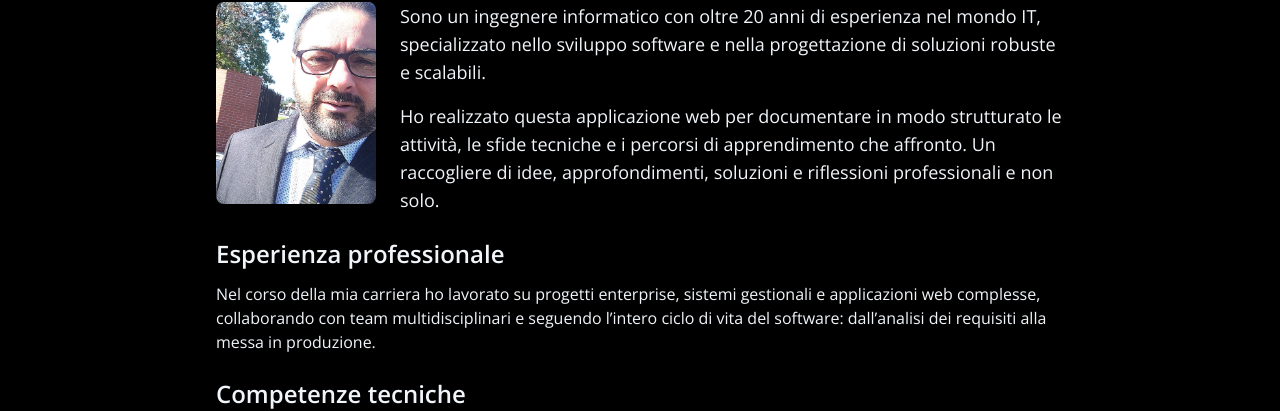
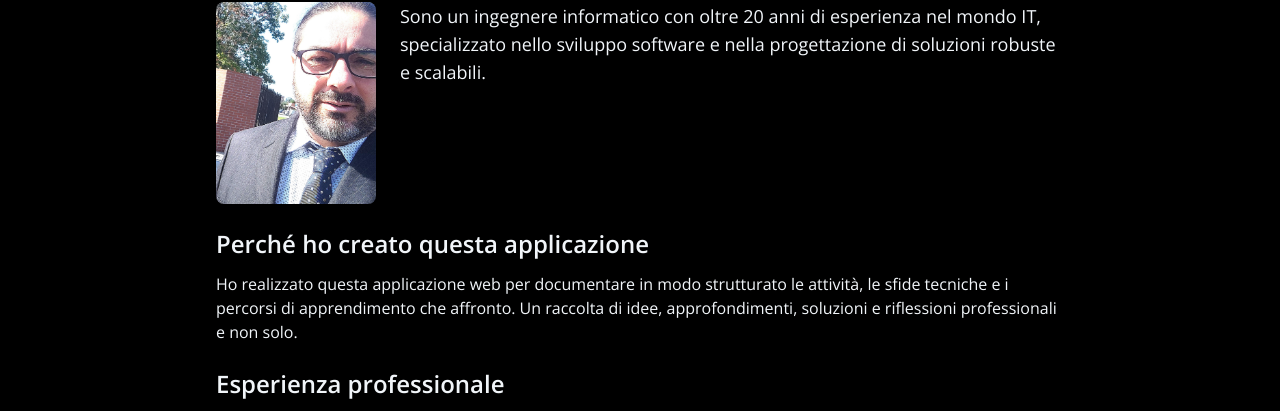
Before and after one commit to francy328/franz-web-project, a Vue app: page /#/ in a window 1280 px wide. Shown: the part 166-577 px from the top of the page. Built offline with nearby package versions, Linux system fonts and the light colour scheme; no server answers; what aws-amplify would draw is missing.

Commit message:
piccole modifiche

```diff
--- a/src/views/HomeView.vue
+++ b/src/views/HomeView.vue
@@ -23,13 +23,17 @@
             e scalabili.
           </p>
 
-          <p class="text-lg">
-            Ho realizzato questa applicazione web per documentare in modo strutturato le attività,
-            le sfide tecniche e i percorsi di apprendimento che affronto.
-            Un raccogliere di idee, approfondimenti, soluzioni e riflessioni professionali e non solo.
-          </p>
         </div>
       </div>
+
+      <h2 class="text-2xl font-semibold mt-6 mb-3">Perché ho creato questa applicazione</h2>
+      <p class="mb-3">
+       Ho realizzato questa applicazione web per documentare in modo strutturato le attività,
+       le sfide tecniche e i percorsi di apprendimento che affronto.
+       Un raccolta di idee, approfondimenti, soluzioni e riflessioni professionali e non solo.
+      </p>
+
+
 
       <h2 class="text-2xl font-semibold mt-6 mb-3">Esperienza professionale</h2>
       <p class="mb-3">
```
